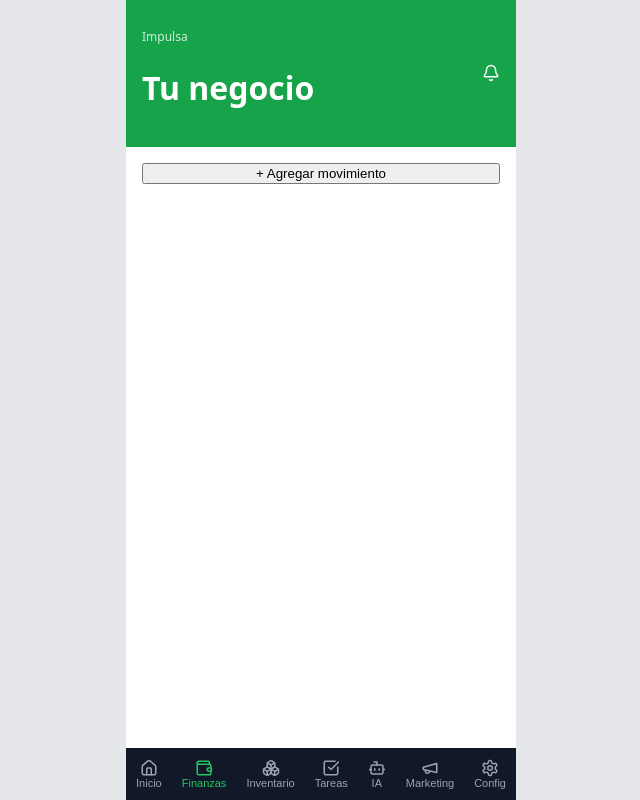
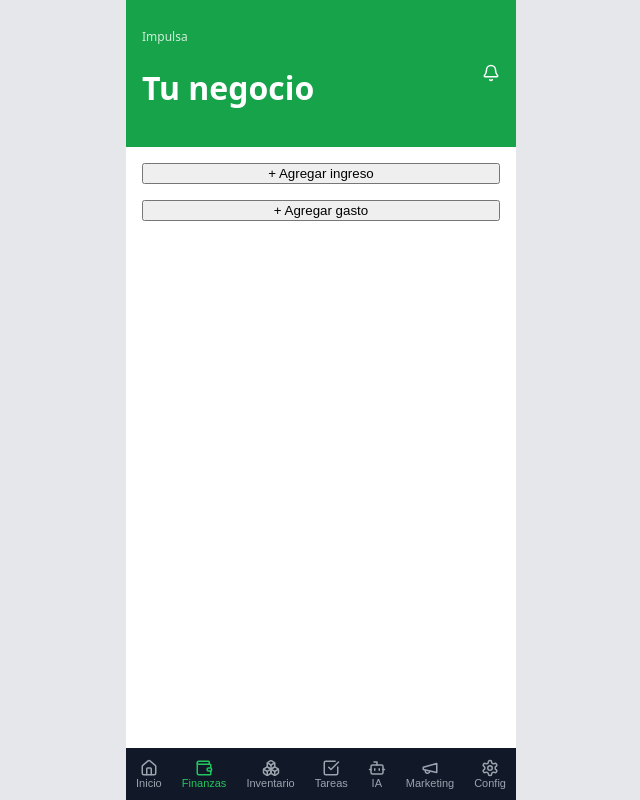
Before and after one commit to espanamanu41-eng/startsmart-app, a React (Vite) app: page / in a window 1280 px wide. Both pictures are taken after a click on the button "Finanzas". Shown: the whole page, without its empty margins (319-959 px from the left). Built offline with nearby package versions, Linux system fonts and the light colour scheme.

Commit message:
Update App.tsx

```diff
--- a/src/App.tsx
+++ b/src/App.tsx
@@ -21,8 +21,6 @@
   id: number;
   name: string;
   stock: number;
-  cost: number;
-  price: number;
 };
 
 type Task = {
@@ -66,12 +64,11 @@
 
   const profit = income - expense;
 
-  function addMovement() {
+  function addMovement(type: "ingreso" | "gasto") {
     const amount = Number(prompt("Monto"));
-    const type = prompt("Tipo: ingreso o gasto") as "ingreso" | "gasto";
     const category = prompt("Categoría") || "General";
 
-    if (!amount || !type) return;
+    if (!amount) return;
 
     setMovements([
       ...movements,
@@ -87,8 +84,6 @@
   function addProduct() {
     const name = prompt("Nombre del producto");
     const stock = Number(prompt("Stock"));
-    const cost = Number(prompt("Costo"));
-    const price = Number(prompt("Precio"));
 
     if (!name) return;
 
@@ -98,8 +93,6 @@
         id: Date.now(),
         name,
         stock,
-        cost,
-        price,
       },
     ]);
   }
@@ -127,10 +120,10 @@
 
     const userMsg = { from: "user", text: input };
 
-    let response = "Intenta publicar hoy una promoción.";
+    let response = "Intenta hacer una promoción hoy.";
 
     if (input.includes("vender")) {
-      response = "Publica una promoción en historias hoy a las 7pm.";
+      response = "Publica historias mostrando tu producto.";
     }
 
     if (input.includes("clientes")) {
@@ -145,6 +138,7 @@
 
   return (
     <div className="phone-frame">
+
       <header className="hero-header">
         <div>
           <p className="brand-kicker">Impulsa</p>
@@ -156,18 +150,23 @@
       <main className="screen-content">
 
         {screen === "inicio" && (
-          <div className="stack">
           <Card title="Resumen">
             <Metric label="Ingresos" value={currency(income)} />
             <Metric label="Gastos" value={currency(expense)} />
             <Metric label="Ganancia" value={currency(profit)} />
           </Card>
-          </div>
         )}
 
         {screen === "finanzas" && (
           <div className="stack">
-            <button onClick={addMovement}>+ Agregar movimiento</button>
+
+            <button onClick={() => addMovement("ingreso")}>
+              + Agregar ingreso
+            </button>
+
+            <button onClick={() => addMovement("gasto")}>
+              + Agregar gasto
+            </button>
 
             {movements.map((m) => (
               <Card key={m.id}>
@@ -180,12 +179,16 @@
                 </div>
               </Card>
             ))}
+
           </div>
         )}
 
         {screen === "inventario" && (
           <div className="stack">
-            <button onClick={addProduct}>+ Agregar producto</button>
+
+            <button onClick={addProduct}>
+              + Agregar producto
+            </button>
 
             {products.map((p) => (
               <Card key={p.id}>
@@ -195,12 +198,16 @@
                 </div>
               </Card>
             ))}
+
           </div>
         )}
 
         {screen === "tareas" && (
           <div className="stack">
-            <button onClick={addTask}>+ Nueva tarea</button>
+
+            <button onClick={addTask}>
+              + Nueva tarea
+            </button>
 
             {tasks.map((t) => (
               <Card key={t.id}>
@@ -212,20 +219,18 @@
                 </div>
               </Card>
             ))}
+
           </div>
         )}
 
         {screen === "ia" && (
-          <div className="stack">
           <Card title="Asistente IA">
-              <div>
+
             {messages.map((m, i) => (
               <p key={i}>
-                    <strong>{m.from === "user" ? "Tú:" : "IA:"}</strong>{" "}
-                    {m.text}
+                <strong>{m.from === "user" ? "Tú:" : "IA:"}</strong> {m.text}
               </p>
             ))}
-              </div>
 
             <input
               value={input}
@@ -233,9 +238,11 @@
               placeholder="Pregunta algo..."
             />
 
-              <button onClick={sendMessage}>Enviar</button>
+            <button onClick={sendMessage}>
+              Enviar
+            </button>
+
           </Card>
-          </div>
         )}
 
         {screen === "marketing" && (
@@ -247,15 +254,14 @@
 
         {screen === "config" && (
           <Card title="Configuración">
-            <p>Nombre del negocio</p>
-            <p>Moneda</p>
-            <p>Modo oscuro (próximamente)</p>
+            <p>Configuración de negocio próximamente.</p>
           </Card>
         )}
 
       </main>
 
       <nav className="bottom-nav">
+
         <NavButton current={screen} id="inicio" icon={<Home size={18} />} label="Inicio" onPress={setScreen}/>
         <NavButton current={screen} id="finanzas" icon={<Wallet size={18} />} label="Finanzas" onPress={setScreen}/>
         <NavButton current={screen} id="inventario" icon={<Boxes size={18} />} label="Inventario" onPress={setScreen}/>
@@ -263,7 +269,9 @@
         <NavButton current={screen} id="ia" icon={<Bot size={18} />} label="IA" onPress={setScreen}/>
         <NavButton current={screen} id="marketing" icon={<Megaphone size={18} />} label="Marketing" onPress={setScreen}/>
         <NavButton current={screen} id="config" icon={<Settings size={18} />} label="Config" onPress={setScreen}/>
+
       </nav>
+
     </div>
   );
 }
```
Lines whose indentation alone changed are shown as unchanged.
